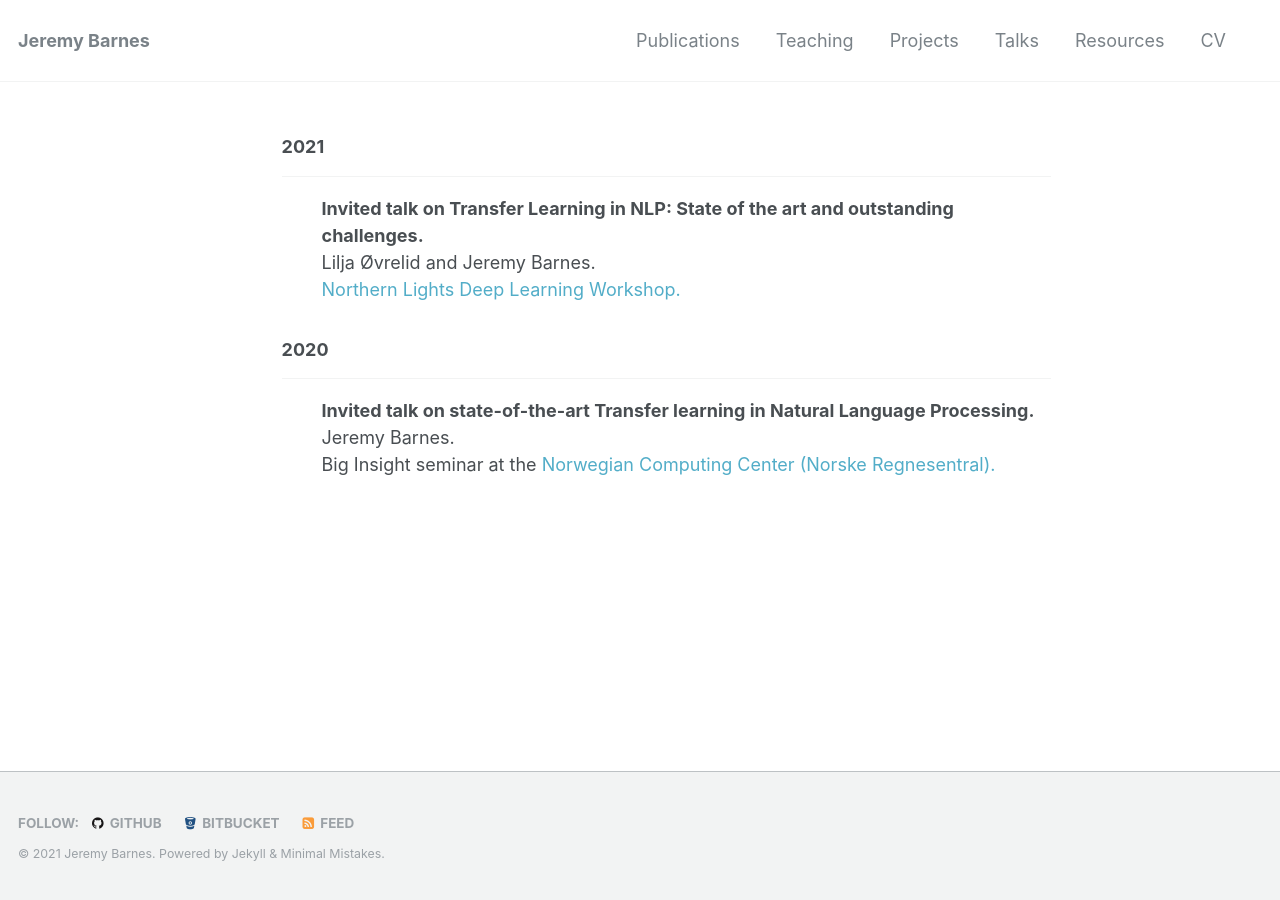
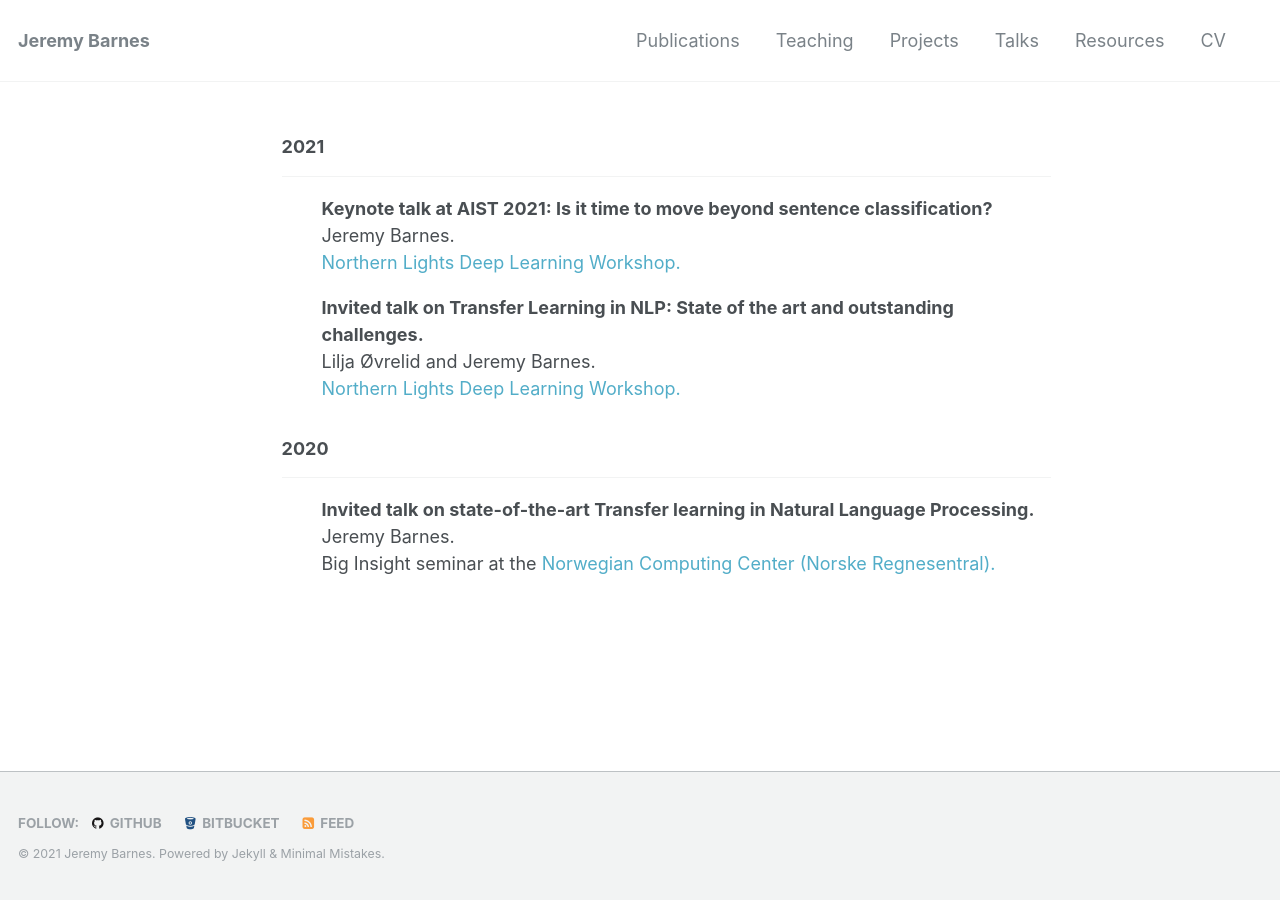
Before and after one commit to jerbarnes/jerbarnes.github.io, a Jekyll site: the page built from talks/index.html, in a window 1280 px wide. Built offline with Jekyll 4.4.1, drawn with Linux system fonts in a browser that asks for light colours.

Commit message:
updated talks

```diff
--- a/talks/index.html
+++ b/talks/index.html
@@ -8,6 +8,13 @@ title: Talks
 
     <h3> 2021 </h3><hr>
 
+<ul>
+        <strong>
+            Keynote talk at AIST 2021: Is it time to move beyond sentence classification?
+        </strong><br>
+        Jeremy Barnes.<br>
+        <a href="https://aistconf.org/program/invited">Northern Lights Deep Learning Workshop.</a><br>
+</ul>
 
 <ul>
         <strong>
```
